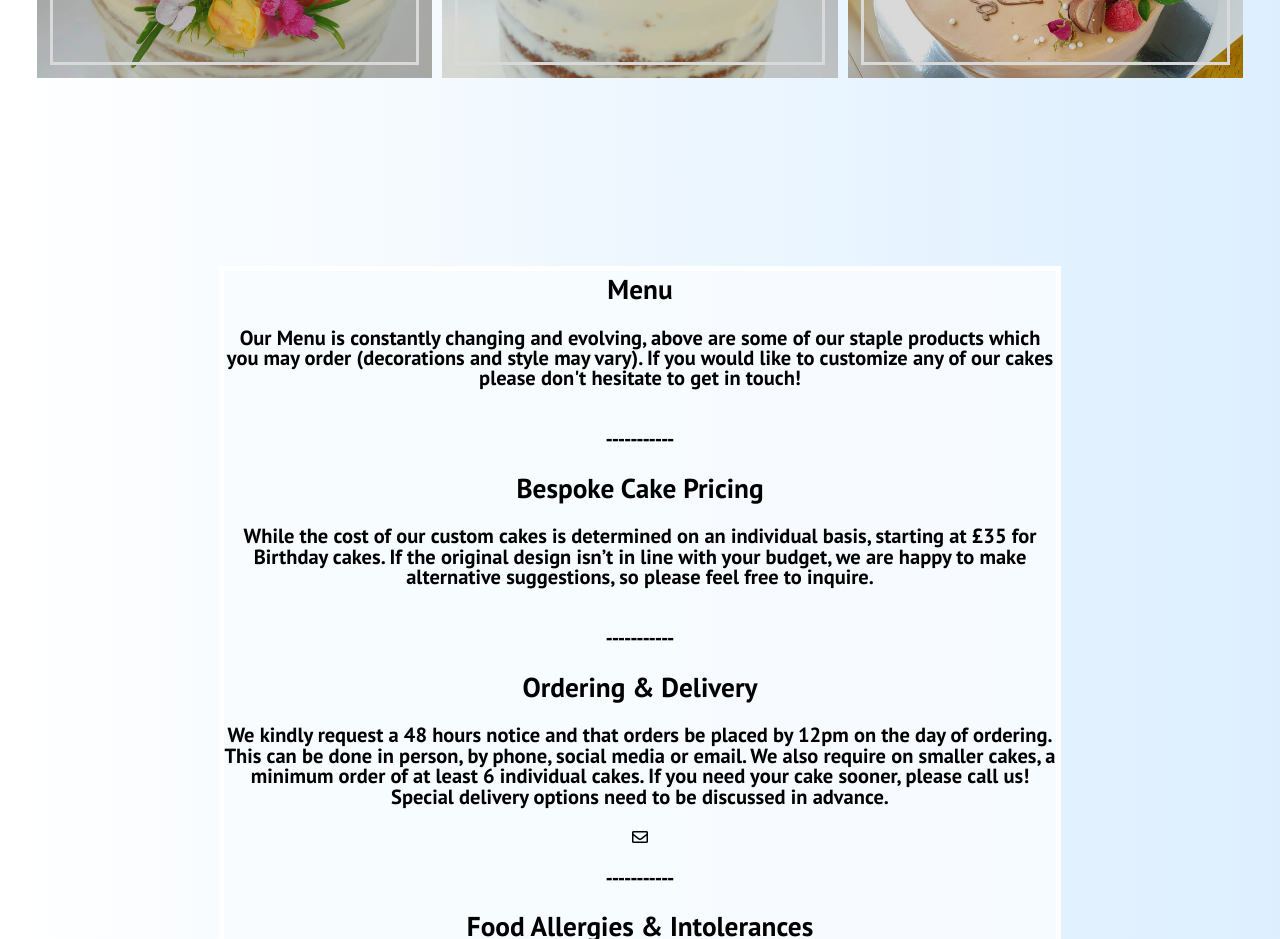
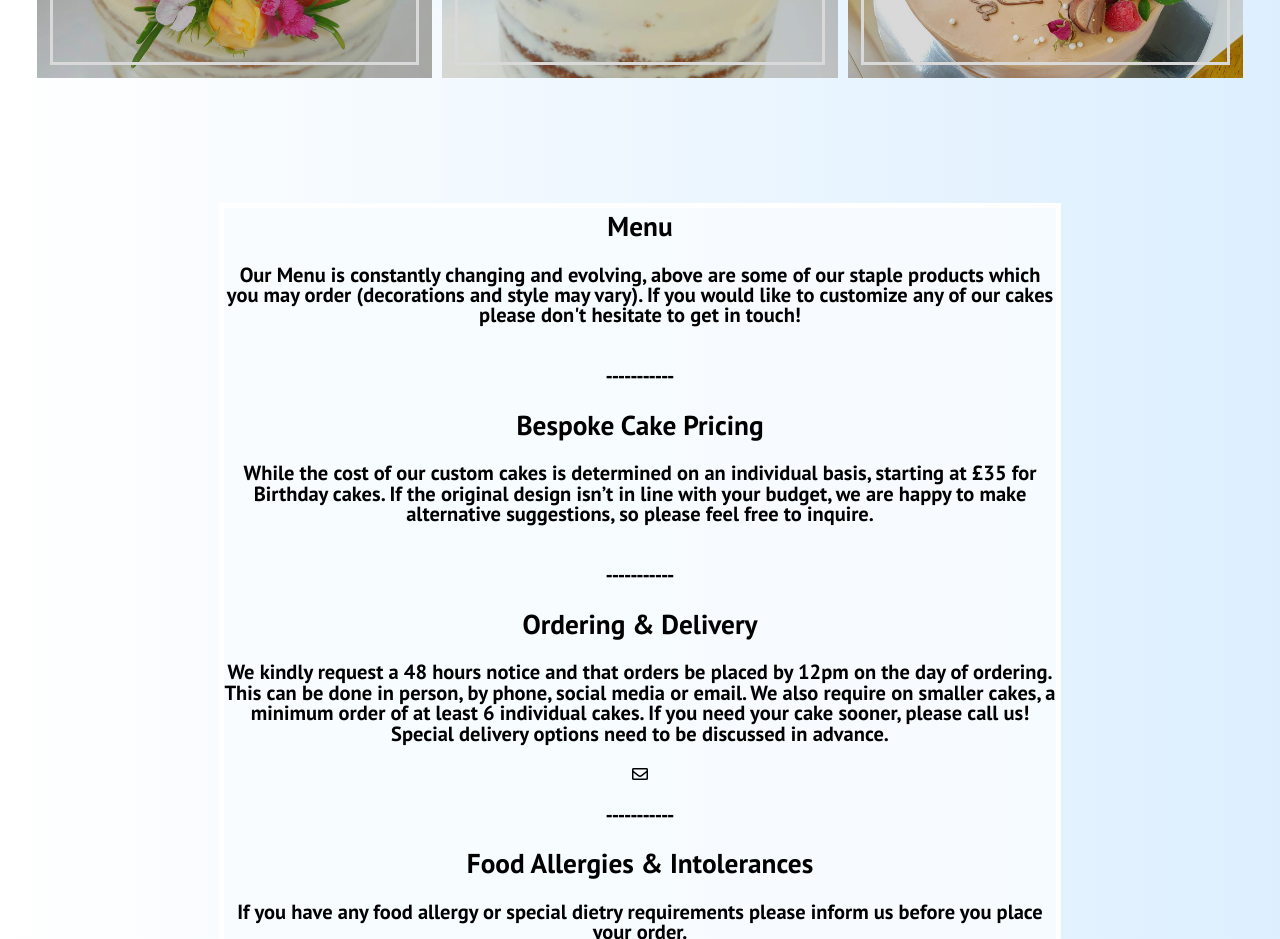
Before and after one commit to JackMorris117/Nelson, a React (Create React App) app: page /menu in a window 1280 px wide. Shown: the part 1860-2799 px from the top of the page. Built offline with nearby package versions, Linux system fonts and the light colour scheme.

Commit message:
padding change

```diff
--- a/src/components/CardsMenu.css
+++ b/src/components/CardsMenu.css
@@ -18,8 +18,10 @@ p {
   font-size:max(1em, min(4em, calc(30vw * 4 / 75)));
 
 }
+
 .breaker{
   display: flex;
+  padding-bottom: 25px;
 
 
 
--- a/src/components/pages/Menu.js
+++ b/src/components/pages/Menu.js
@@ -39,7 +39,7 @@ function Menu () {
 
             <CardsMenu />
            <div className="breaker" id="details">
-               <h1><br></br><br></br><br></br></h1>
+               <h1><br></br></h1>
            </div>
             <div className='menu_section' id="details" >
 
```
Also changed, not shown: 1 other file (tests, documents, lock files or other folders).
